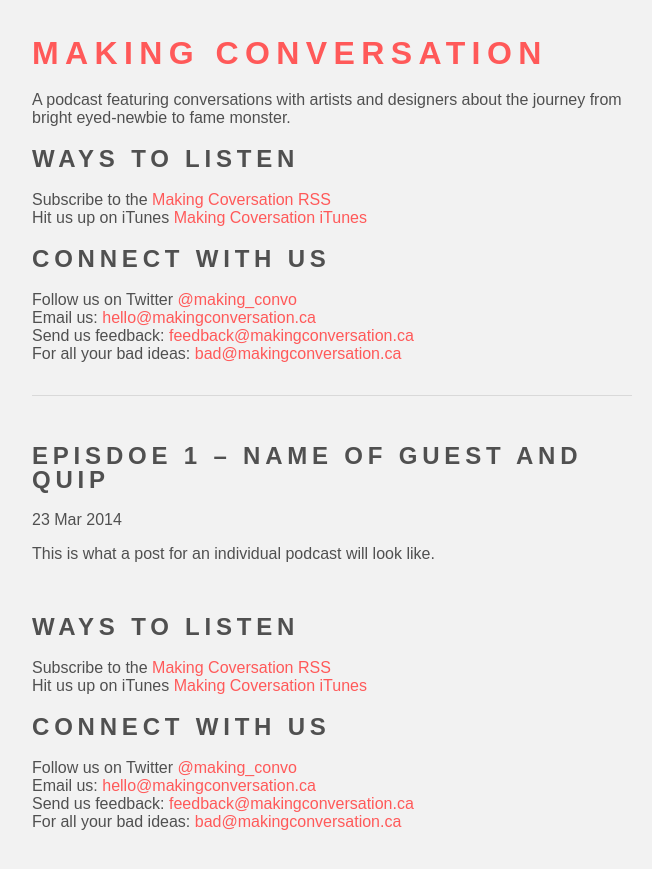
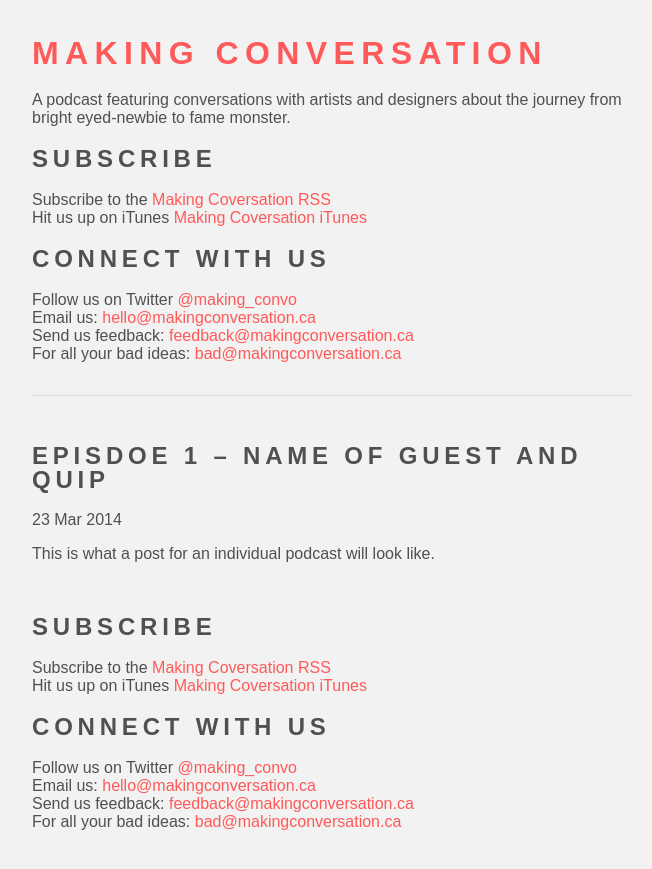
Before and after one commit to justinalm/makingconversation, a Jekyll site: the page built from _posts/2014-03-23-episode-1.markdown, in a window 1280 px wide. Shown: the top 869 px of the page, without its empty margins (308-960 px from the left). Built offline with Jekyll 4.4.1, drawn with Linux system fonts in a browser that asks for light colours.

Commit message:
Figured Out How To Add Audio

```diff
--- a/_layouts/default.html
+++ b/_layouts/default.html
@@ -15,7 +15,7 @@
         <header>
           <h1><a href="/">{{ site.name }}</a></h1>
           <p>{{ site.description }}</p>
-          <h2>Ways To Listen</h2>
+          <h2>Subscribe</h2>
           <p>
             Subscribe to the <a href="http://makingconversation.ca/rss">Making Coversation RSS</a></br>
             Hit us up on iTunes <a href="#">Making Coversation iTunes</a>
@@ -30,7 +30,7 @@
         </header>
         {{ content }}
         <footer>
-          <h2>Ways To Listen</h2>
+          <h2>Subscribe</h2>
           <p>
             Subscribe to the <a href="http://makingconversation.ca/rss">Making Coversation RSS</a></br>
             Hit us up on iTunes <a href="#">Making Coversation iTunes</a>
--- a/_posts/2014-03-23-episode-1.markdown
+++ b/_posts/2014-03-23-episode-1.markdown
@@ -3,7 +3,7 @@
 title:  "Episdoe 1 – Name of Guest and Quip"
 date:   2014-03-23 10:35:28
 description: This is what a description for an individual post will look like.
-libsyn-link: http://directory.libsyn.com/episode/index/id/2744643
+libsyn-link: http://hwcdn.libsyn.com/p/7/5/b/75bcbd1980e1364e/20140201_172152.m4a?c_id=7012498&expiration=1395888039&hwt=45959150a2e62035e47bd48d0554211e
 ---
 
 This is what a post for an individual podcast will look like.
--- a/_posts/2014-03-24-episode-2.markdown
+++ b/_posts/2014-03-24-episode-2.markdown
@@ -3,7 +3,7 @@
 title:  "Episode 2 – Name of Guest and Quip"
 date:   2014-03-23 10:35:28
 description: This is what a description for an individual post will look like.
-libsyn-link: http://directory.libsyn.com/episode/index/id/2744643
+libsyn-link: http://hwcdn.libsyn.com/p/7/5/b/75bcbd1980e1364e/20140201_172152.m4a?c_id=7012498&expiration=1395888039&hwt=45959150a2e62035e47bd48d0554211e
 ---
 
 This is what a post for an individual podcast will look like.
```
